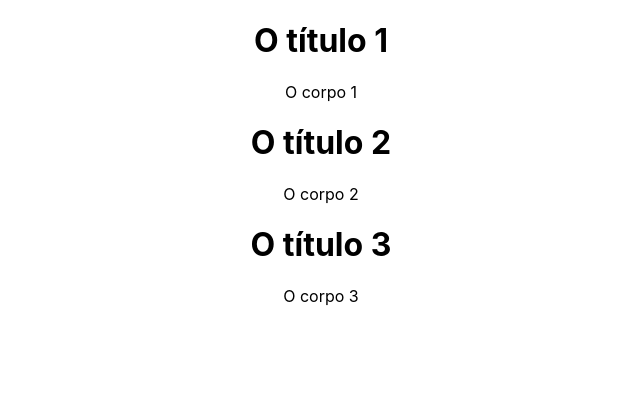
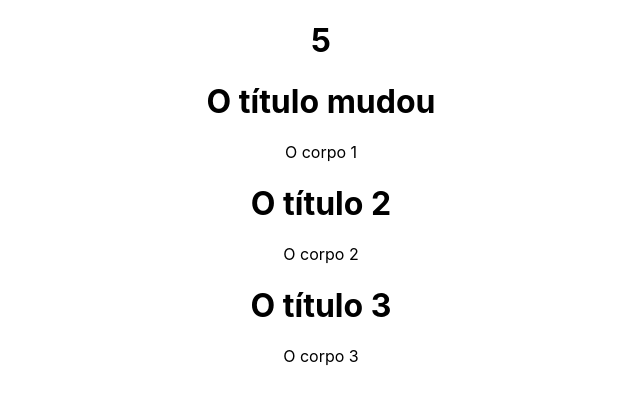
Before and after one commit to cdsnascimento/reactjs-nextjs-luiz-otavio-projeto-1, a React (Create React App) app: page / in a window 1280 px wide. Shown: the top 404 px of the page, without its empty margins (319-959 px from the left). Built offline with nearby package versions, Linux system fonts and the light colour scheme.

Commit message:
15-16 Lifecycle methods (parte 1 e 2)

```diff
--- a/src/App.js
+++ b/src/App.js
@@ -4,7 +4,8 @@
 
 class App extends Component {
   state = {
-      post: [
+      counter: 0,
+      posts: [
         {
           id: 1,
           title: 'O título 1',
@@ -23,18 +24,39 @@
       ]
     };
 
+    componentDidMount(){
+      this.handleTimeout();
+    }
+
+    componentDidUpdate(){
+      this.handleTimeout();
+    }
+
+    componentWillUnmount(){
+      clearTimeout(this.timeoutUpdate);
+    }
+
+    handleTimeout=() => {
+      const {posts, counter} = this.state;
+      posts[0].title = 'O título mudou';
+
+      setTimeout(() =>{
+        this.setState({posts, counter: counter + 1});
+      }, 1000);
+    }
+
   render() {
 
-    const { post }= this.state;
+    const { posts, counter } = this.state;
 
     return (
       <div className="App">
-        {post.map(post => (
+        <h1>{counter}</h1>
+        {posts.map(post => (
           <div key={post.id}>
             <h1>{post.title}</h1>
             <p>{post.body}</p>
           </div>
-
         ))}
       </div>
     );
```
